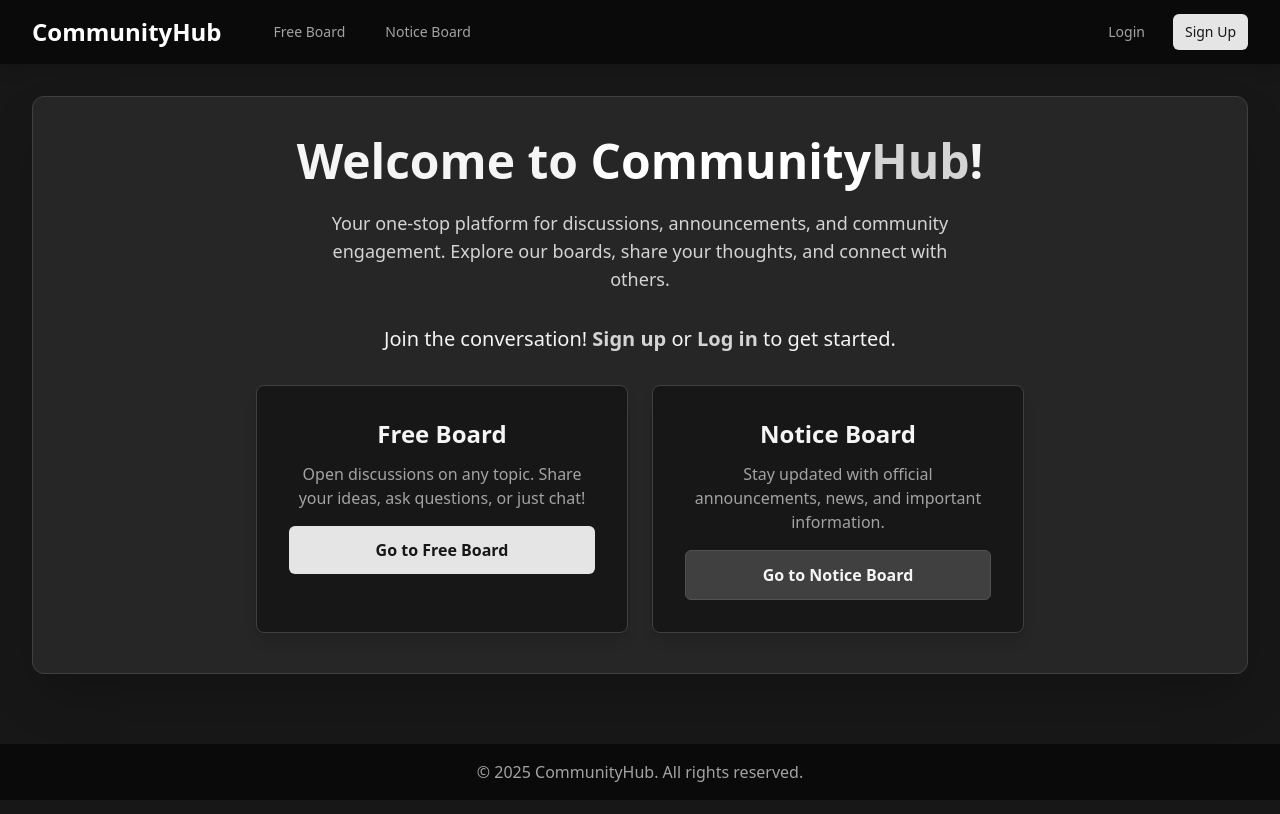
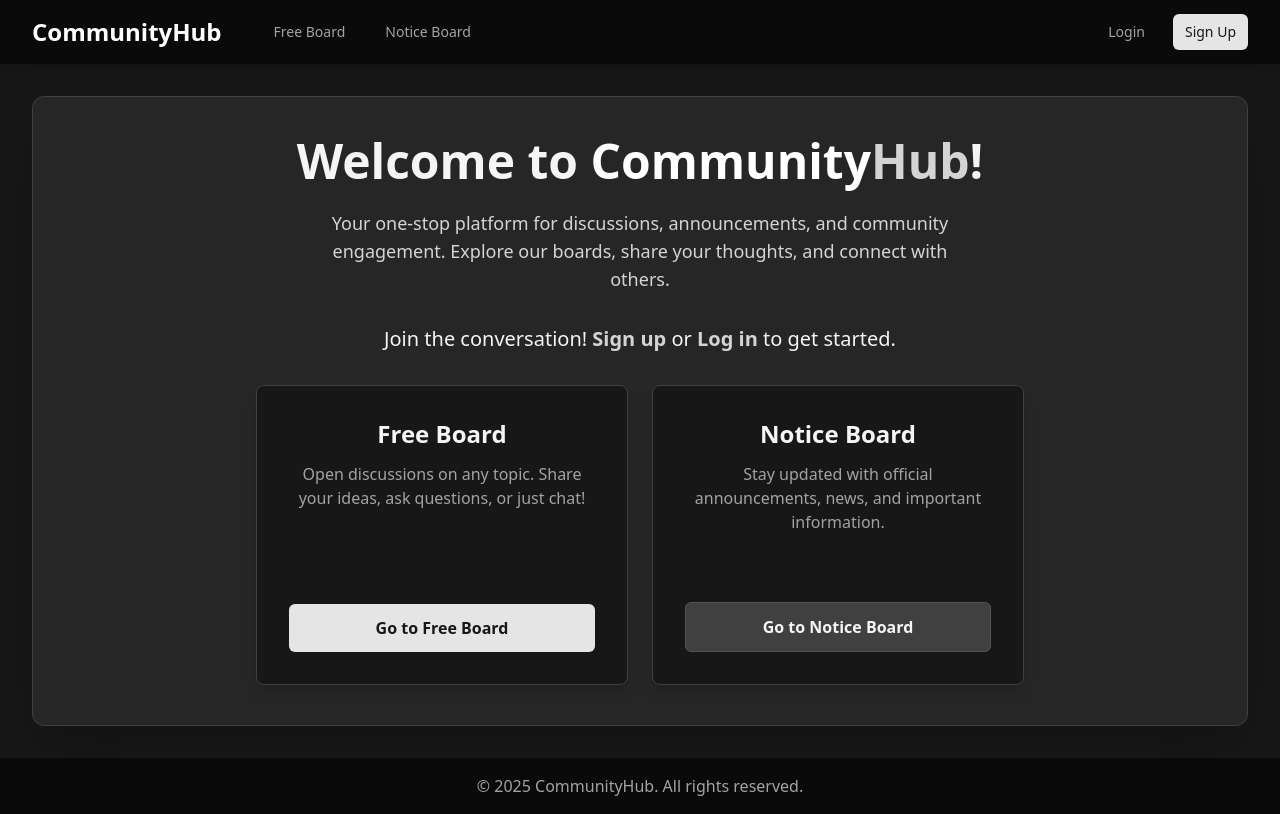
Before and after one commit to momoandsana/board_project_frontend, a React (Vite) app: page / in a window 1280 px wide. Built offline with nearby package versions, Linux system fonts and the light colour scheme.

Commit message:
fix : Go to Free Board & Go to Notice Board 버튼 높이 같게 하기기

```diff
--- a/pages/HomePage.tsx
+++ b/pages/HomePage.tsx
@@ -1,4 +1,3 @@
-
 import React from 'react';
 import { Link } from 'react-router-dom';
 import { useAuth } from '../hooks/useAuth';
@@ -11,7 +10,8 @@ const HomePage: React.FC = () => {
   return (
     <div className="text-center py-10 px-4 bg-neutral-800 rounded-xl shadow-2xl border border-neutral-700">
       <h1 className="text-4xl sm:text-5xl font-extrabold text-neutral-100 mb-6">
-        Welcome to <span className="text-white">Community</span><span className="text-neutral-300">Hub</span>!
+        Welcome to <span className="text-white">Community</span>
+        <span className="text-neutral-300">Hub</span>!
       </h1>
       <p className="text-lg text-neutral-300 mb-8 max-w-2xl mx-auto">
         Your one-stop platform for discussions, announcements, and community engagement.
@@ -24,28 +24,39 @@ const HomePage: React.FC = () => {
         </p>
       ) : (
         <p className="text-xl text-neutral-100 mb-8">
-          Join the conversation! <Link to="/signup" className="text-neutral-300 hover:text-white hover:underline font-semibold">Sign up</Link> or <Link to="/login" className="text-neutral-300 hover:text-white hover:underline font-semibold">Log in</Link> to get started.
+          Join the conversation!{' '}
+          <Link to="/signup" className="text-neutral-300 hover:text-white hover:underline font-semibold">Sign up</Link> or{' '}
+          <Link to="/login" className="text-neutral-300 hover:text-white hover:underline font-semibold">Log in</Link> to get started.
         </p>
       )}
 
       <div className="grid grid-cols-1 md:grid-cols-2 gap-6 max-w-3xl mx-auto">
-        <div className="bg-neutral-900 p-8 rounded-lg shadow-lg hover:shadow-xl transition-shadow duration-300 border border-neutral-700">
+        <div className="bg-neutral-900 p-8 rounded-lg shadow-lg hover:shadow-xl transition-shadow duration-300 border border-neutral-700 flex flex-col justify-between min-h-[300px]">
+          <div>
             <h2 className="text-2xl font-semibold text-neutral-100 mb-3">Free Board</h2>
-          <p className="text-neutral-400 mb-4">
+            <p className="text-neutral-400">
               Open discussions on any topic. Share your ideas, ask questions, or just chat!
             </p>
+          </div>
+          <div className="mt-6">
             <Link to={`/board/${BoardType.FREE}`}>
               <Button variant="primary" size="lg" fullWidth>Go to Free Board</Button>
             </Link>
           </div>
-        <div className="bg-neutral-900 p-8 rounded-lg shadow-lg hover:shadow-xl transition-shadow duration-300 border border-neutral-700">
+        </div>
+
+        <div className="bg-neutral-900 p-8 rounded-lg shadow-lg hover:shadow-xl transition-shadow duration-300 border border-neutral-700 flex flex-col justify-between min-h-[300px]">
+          <div>
             <h2 className="text-2xl font-semibold text-neutral-100 mb-3">Notice Board</h2>
-          <p className="text-neutral-400 mb-4">
+            <p className="text-neutral-400">
               Stay updated with official announcements, news, and important information.
             </p>
+          </div>
+          <div className="mt-6">
             <Link to={`/board/${BoardType.NOTICE}`}>
               <Button variant="secondary" size="lg" fullWidth>Go to Notice Board</Button>
             </Link>
+          </div>
         </div>
       </div>
     </div>
```
Lines whose indentation alone changed are shown as unchanged.
